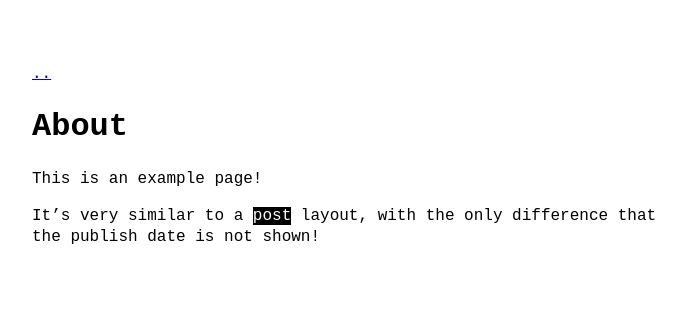
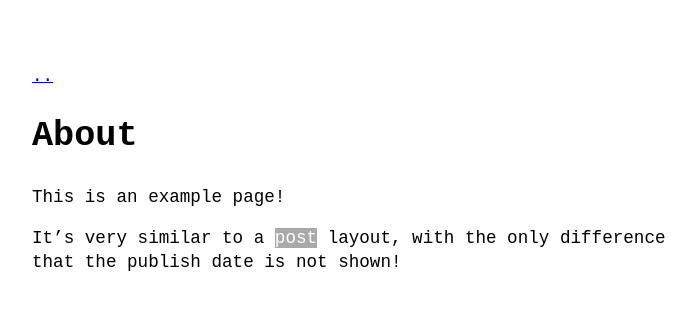
Before and after one commit to problemareas/problemareas.github.io, a Jekyll site: the page built from about.md, in a window 1280 px wide. Shown: the top 310 px of the page, without its empty margins (288-984 px from the left). Built offline with Jekyll 4.4.1, drawn with Linux system fonts in a browser that asks for light colours.

Commit message:
code bg color

```diff
--- a/_sass/no-style-please.scss
+++ b/_sass/no-style-please.scss
@@ -26,8 +26,8 @@ html { height: 100%; }
 body {
   color: black;
   font-family: monospace;
-  font-size: 1rem; // was 1.3rem
-  line-height: 1.3;
+  font-size: 1.1rem; // was 1.3rem
+  line-height: 1.4;
   margin: 0;
   min-height: 100%;
 }
@@ -68,7 +68,7 @@ table, th, td {
 
 code {
   color: white;
-  background: black;
+  background: darkgray; // was "black"
 }
 
 div.highlighter-rouge code {
```
